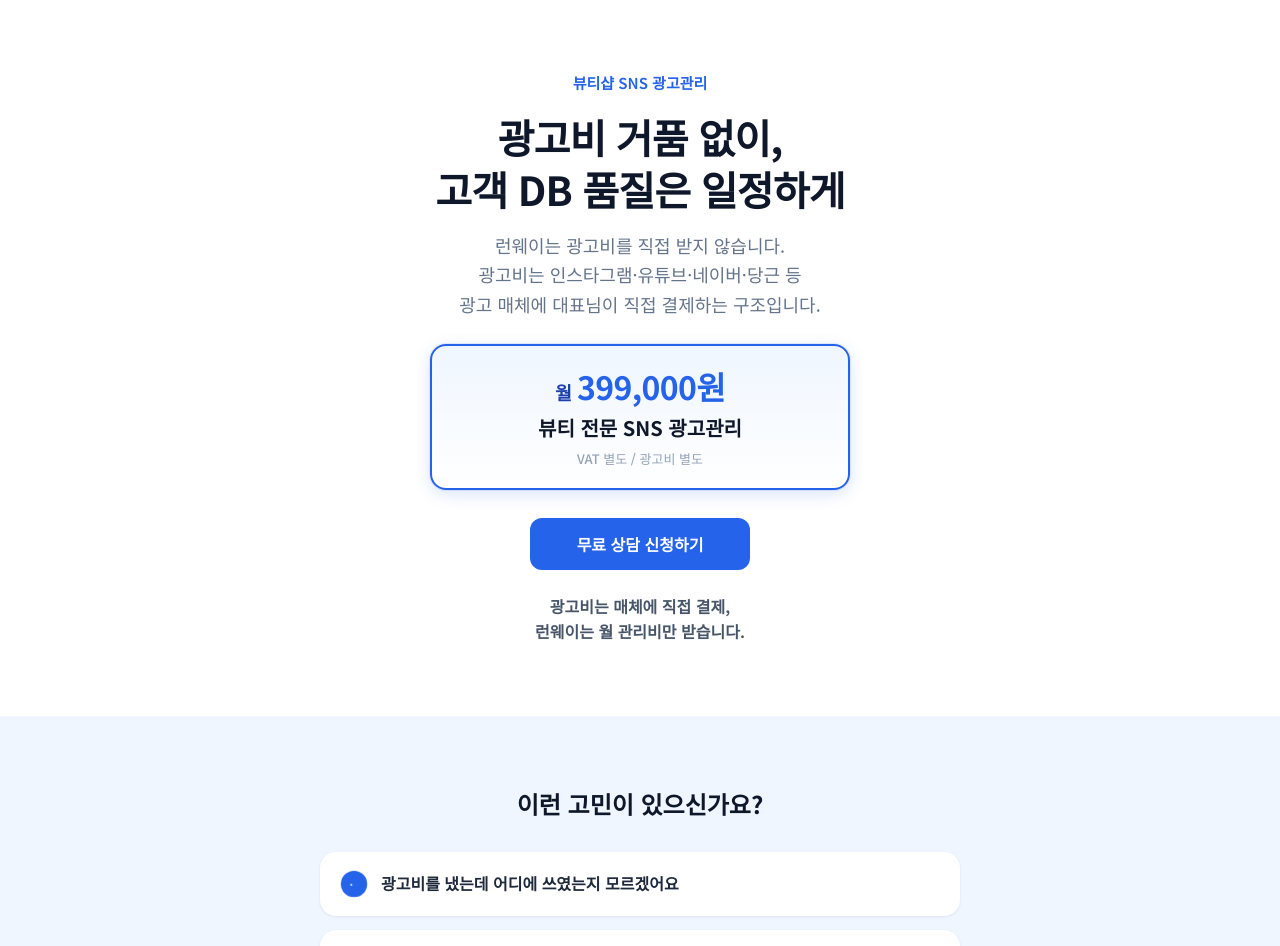
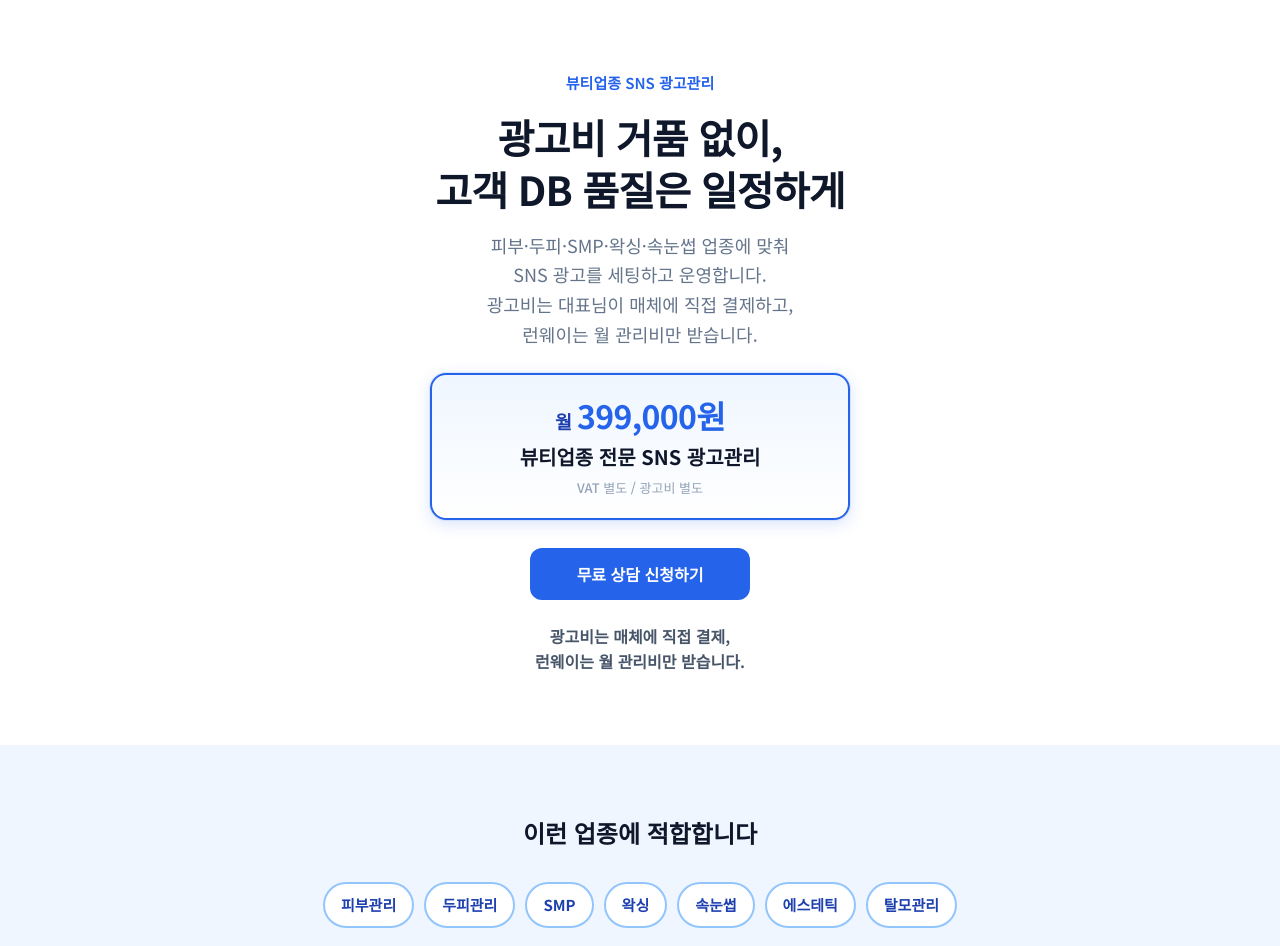
Before and after one commit to adsrunwaykorea-creator/runway-landing, a Next.js app: page / in a window 1280 px wide. Shown: the top 946 px of the page. Built offline with nearby package versions, Linux system fonts and the light colour scheme; no server answers.

Commit message:
Clarify beauty verticals across landing copy and industries section.
Co-authored-by: Cursor <cursoragent@cursor.com>

```diff
--- a/app/layout.tsx
+++ b/app/layout.tsx
@@ -14,9 +14,9 @@ const geistMono = Geist_Mono({
 });
 
 export const metadata: Metadata = {
-  title: "런웨이 | 뷰티샵 SNS 광고관리",
+  title: "런웨이 | 뷰티업종 SNS 광고관리",
   description:
-    "월 399,000원 뷰티 전문 SNS 광고관리. 광고비 거품 없이, 고객 DB 품질은 일정하게. 광고비는 매체에 직접 결제하고 런웨이는 월 관리비만 받습니다.",
+    "월 399,000원 뷰티업종(피부·두피·SMP·왁싱·속눈썹) 전문 SNS 광고관리. 광고비 거품 없이, 고객 DB 품질은 일정하게. 광고비는 매체에 직접 결제하고 런웨이는 월 관리비만 받습니다.",
 };
 
 export const viewport: Viewport = {
--- a/app/page.tsx
+++ b/app/page.tsx
@@ -61,7 +61,7 @@ const ADVANTAGES = [
 const OPERATING_METHODS = [
   {
     title: "이름·전화번호 DB 전달",
-    desc: "광고를 보고 관심 있는 고객이 이름과 전화번호를 남기면 대표님께 전달드립니다. 상담 후 예약 전환이 필요한 피부관리, 두피관리, 탈모관리, 체형관리 업종에 적합합니다.",
+    desc: "광고를 보고 관심 있는 고객이 이름과 전화번호를 남기면 대표님께 전달드립니다. 상담 후 예약 전환이 필요한 피부관리, 두피관리, SMP, 왁싱, 속눈썹, 탈모관리 업종에 적합합니다.",
   },
   {
     title: "네이버 예약페이지 연결",
@@ -69,8 +69,18 @@ const OPERATING_METHODS = [
   },
 ];
 
+const TARGET_INDUSTRIES = [
+  "피부관리",
+  "두피관리",
+  "SMP",
+  "왁싱",
+  "속눈썹",
+  "에스테틱",
+  "탈모관리",
+];
+
 const TARGET_AUDIENCE = [
-  "뷰티샵 SNS 광고를 체계적으로 운영하고 싶은 대표님",
+  "피부·두피·SMP·왁싱·속눈썹 SNS 광고를 체계적으로 운영하고 싶은 대표님",
   "광고비를 직접 결제하며 투명하게 관리하고 싶은 대표님",
   "DB 품질을 일정하게 유지하고 싶은 대표님",
   "인스타그램·유튜브 광고 세팅이 어려운 대표님",
@@ -78,7 +88,7 @@ const TARGET_AUDIENCE = [
 ];
 
 const PACKAGE_FEATURES = [
-  "뷰티 전문 SNS 광고 운영관리",
+  "뷰티업종 전문 SNS 광고 운영관리",
   "인스타그램·유튜브·네이버·당근 매체 세팅",
   "광고비는 매체 직접 결제 구조",
   "고객 DB 품질 관리",
@@ -439,24 +449,26 @@ function LandingPageInner() {
       {/* 1. 히어로 */}
       <Section className="landing-section--hero">
         <div className="landing-hero">
-          <p className="landing-hero__eyebrow">뷰티샵 SNS 광고관리</p>
+          <p className="landing-hero__eyebrow">뷰티업종 SNS 광고관리</p>
           <h1 className="landing-hero__title">
             광고비 거품 없이,
             <br />
             고객 DB 품질은 일정하게
           </h1>
           <p className="landing-hero__sub">
-            런웨이는 광고비를 직접 받지 않습니다.
+            피부·두피·SMP·왁싱·속눈썹 업종에 맞춰
             <br />
-            광고비는 인스타그램·유튜브·네이버·당근 등
+            SNS 광고를 세팅하고 운영합니다.
             <br />
-            광고 매체에 대표님이 직접 결제하는 구조입니다.
+            광고비는 대표님이 매체에 직접 결제하고,
+            <br />
+            런웨이는 월 관리비만 받습니다.
           </p>
           <div className="hero-price-callout">
             <p className="hero-price-callout__amount">
               월 <span className="hero-price-callout__price">399,000원</span>
             </p>
-            <p className="hero-price-callout__tagline">뷰티 전문 SNS 광고관리</p>
+            <p className="hero-price-callout__tagline">뷰티업종 전문 SNS 광고관리</p>
             <p className="hero-price-callout__note">VAT 별도 / 광고비 별도</p>
           </div>
           <div className="landing-hero__cta">
@@ -470,8 +482,31 @@ function LandingPageInner() {
         </div>
       </Section>
 
-      {/* 2. 문제 공감 */}
+      {/* 2. 적합 업종 */}
       <Section style={{ backgroundColor: BLUE_LIGHT }}>
+        <SectionTitle>이런 업종에 적합합니다</SectionTitle>
+        <div className="landing-content">
+          <ul className="mt-0 flex flex-wrap justify-center gap-2 sm:gap-2.5">
+            {TARGET_INDUSTRIES.map((item) => (
+              <li
+                key={item}
+                className="rounded-full border-2 bg-white px-3.5 py-2 text-[14px] font-bold text-[#1e40af] sm:px-4 sm:py-2.5 sm:text-[15px]"
+                style={{ borderColor: "#93c5fd" }}
+              >
+                {item}
+              </li>
+            ))}
+          </ul>
+          <p className="landing-body-text mt-5 sm:mt-6">
+            상담 후 예약 전환이 중요한 뷰티업종에 맞춰
+            <br />
+            고객 DB 수집 또는 네이버 예약페이지 연결 방식으로 운영합니다.
+          </p>
+        </div>
+      </Section>
+
+      {/* 3. 문제 공감 */}
+      <Section>
         <SectionTitle>이런 고민이 있으신가요?</SectionTitle>
         <ul className="landing-list landing-card-list">
           {PROBLEMS.map((item, index) => (
@@ -659,12 +694,12 @@ function LandingPageInner() {
         <SectionTitle>
           광고비 거품 없이
           <br />
-          뷰티샵 SNS 광고를 운영하세요
+          뷰티업종 SNS 광고를 운영하세요
         </SectionTitle>
         <div className="landing-content">
           <div className="landing-card landing-card--accent p-5 sm:p-8">
             <p className="break-keep text-center text-base font-semibold sm:text-lg">
-              뷰티 전문 SNS 광고관리
+              뷰티업종(피부·두피·SMP·왁싱·속눈썹) 전문 광고관리
             </p>
             <p className="mt-3 text-center sm:mt-4">
               <span className="text-[1.65rem] font-bold sm:text-4xl" style={{ color: BLUE_DARK }}>
@@ -718,7 +753,7 @@ function LandingPageInner() {
           <p className="mt-4 break-keep text-[15px] font-medium leading-relaxed text-[#475569] sm:mt-5 sm:text-base">
             업종, 예산, 현재 상황을 남겨주시면
             <br />
-            뷰티샵에 맞는 광고 운영 방향을 안내드립니다.
+            피부·두피·SMP·왁싱·속눈썹에 맞는 광고 운영 방향을 안내드립니다.
           </p>
           <p className="landing-body-text mt-2 sm:mt-3">
             런웨이는 광고비를 직접 받지 않습니다.
@@ -891,7 +926,7 @@ function LandingPageInner() {
       >
         <div className="landing-container">
           <p className="text-lg font-medium text-white">런웨이 광고대행사</p>
-          <p className="mt-2 text-sm text-[#99a1af]">뷰티샵 SNS 광고관리 파트너</p>
+          <p className="mt-2 text-sm text-[#99a1af]">뷰티업종 SNS 광고관리 파트너</p>
           <div className="mt-6 space-y-1 text-xs text-[#99a1af]">
             <p>사업자등록번호: 326-02-03126</p>
             <p>통신판매신고: 제 2026-서울영등포-1088 호</p>
```
